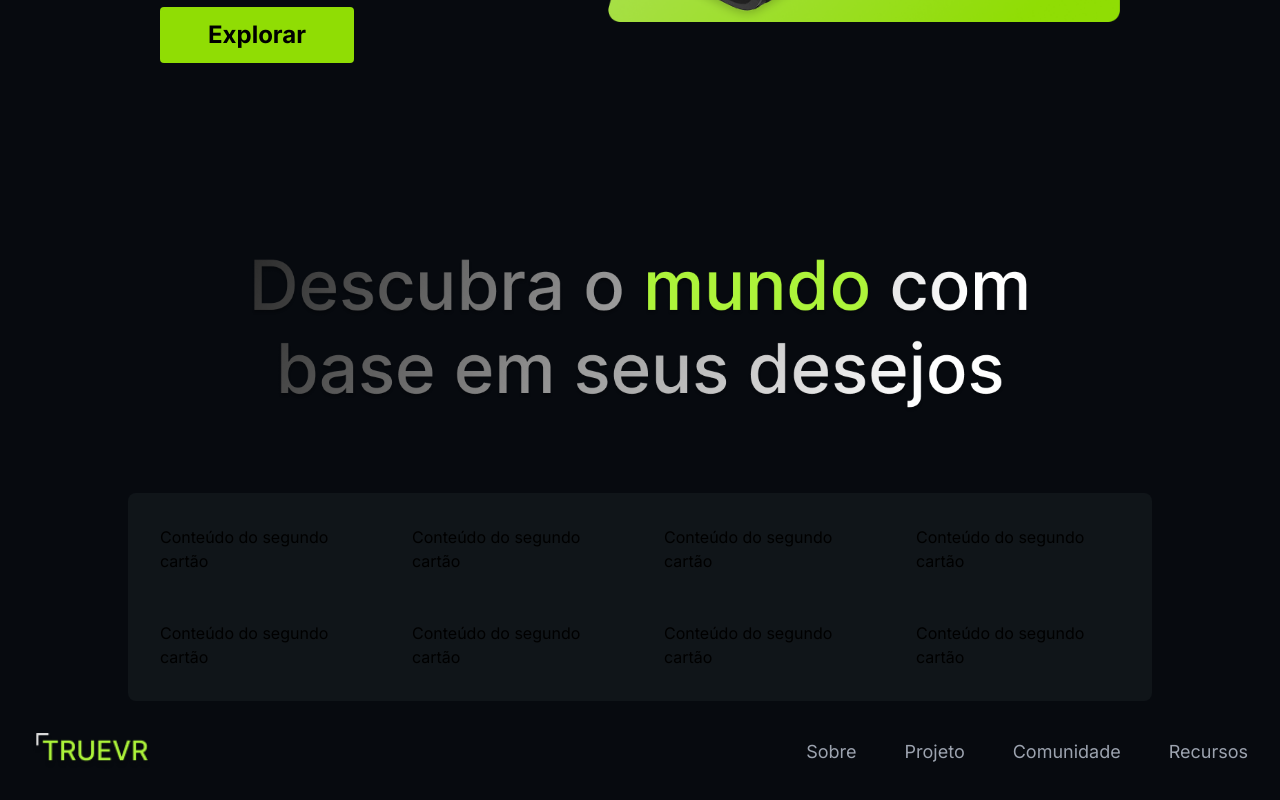
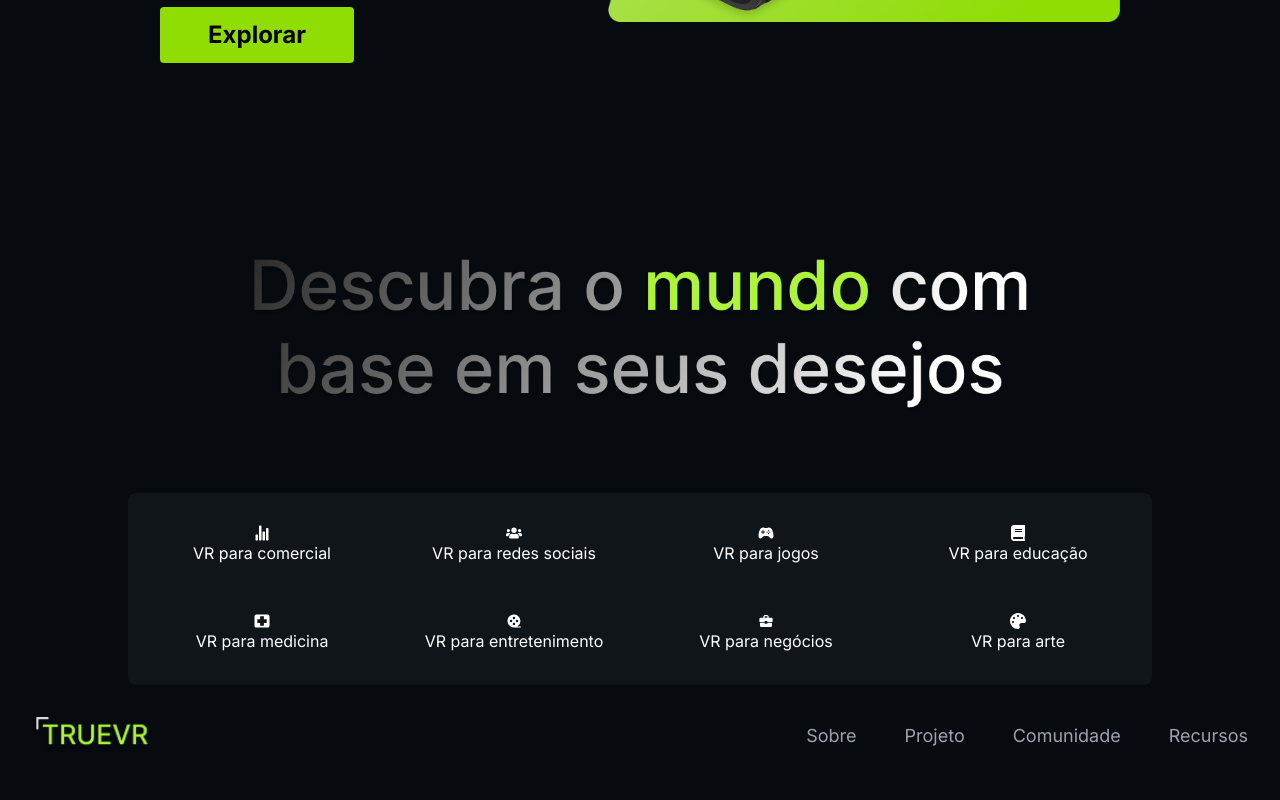
Before and after one commit to VictorBravim/TrueVR, a Next.js app: page / in a window 1280 px wide. Shown: the part 557-1357 px from the top of the page. Built offline with nearby package versions, Linux system fonts and the light colour scheme.

Commit message:
Mudança

```diff
--- a/src/components/Card.tsx
+++ b/src/components/Card.tsx
@@ -1,36 +1,49 @@
 // Card.tsx
 import Image from "next/image";
 import text2 from '@/assets/text2.png'
+import { FaUsers, FaBook, FaPalette } from "react-icons/fa";
+import { IoGameController, IoStatsChart } from "react-icons/io5";
+import { GiMedicalPack } from "react-icons/gi";
+import { PiFilmReelFill } from "react-icons/pi";
+import { MdBusinessCenter } from "react-icons/md";
 
 export default function Card() {
     return (
         <div className="flex flex-col justify-center items-center h-full">
             <Image src={text2} alt="Logo" width={800} height={32} className="top-0 mb-20" />
             <div className="w-4/5 md:w-2/2 bg-blue-custom p-4 rounded-lg">
-                <div className="grid grid-cols-2 md:grid-cols-4 gap-4">
-                    <div className="bg-none p-4 rounded-lg">
-                        <p>Conteúdo do segundo cartão</p>
+                <div className="grid grid-cols-2 md:grid-cols-4 gap-4 text-white">
+                    <div className="bg-none p-4 rounded-lg flex flex-col items-center">
+                        <IoStatsChart />
+                        <p>VR para comercial</p>
                     </div>
-                    <div className="bg-none p-4 rounded-lg">
-                        <p>Conteúdo do segundo cartão</p>
+                    <div className="bg-none p-4 rounded-lg flex flex-col items-center">
+                        <FaUsers />
+                        <p>VR para redes sociais</p>
                     </div>
-                    <div className="bg-none p-4 rounded-lg">
-                        <p>Conteúdo do segundo cartão</p>
+                    <div className="bg-none p-4 rounded-lg flex flex-col items-center">
+                        <IoGameController />
+                        <p>VR para jogos</p>
                     </div>
-                    <div className="bg-none p-4 rounded-lg">
-                        <p>Conteúdo do segundo cartão</p>
+                    <div className="bg-none p-4 rounded-lg flex flex-col items-center">
+                        <FaBook />
+                        <p>VR para educação</p>
                     </div>
-                    <div className="bg-none p-4 rounded-lg">
-                        <p>Conteúdo do segundo cartão</p>
+                    <div className="bg-none p-4 rounded-lg flex flex-col items-center">
+                        <GiMedicalPack />
+                        <p>VR para medicina</p>
                     </div>
-                    <div className="bg-none p-4 rounded-lg">
-                        <p>Conteúdo do segundo cartão</p>
+                    <div className="bg-none p-4 rounded-lg flex flex-col items-center">
+                        <PiFilmReelFill />
+                        <p>VR para entretenimento</p>
                     </div>
-                    <div className="bg-none p-4 rounded-lg">
-                        <p>Conteúdo do segundo cartão</p>
+                    <div className="bg-none p-4 rounded-lg flex flex-col items-center">
+                        <MdBusinessCenter />
+                        <p>VR para negócios</p>
                     </div>
-                    <div className="bg-none p-4 rounded-lg">
-                        <p>Conteúdo do segundo cartão</p>
+                    <div className="bg-none p-4 rounded-lg flex flex-col items-center">
+                        <FaPalette />
+                        <p>VR para arte</p>
                     </div>
                 </div>
             </div>
```
Also changed, not shown: package.json (+5 -4 lines), src/assets/image1.png (deleted), 1 other file (tests, documents, lock files or other folders).
